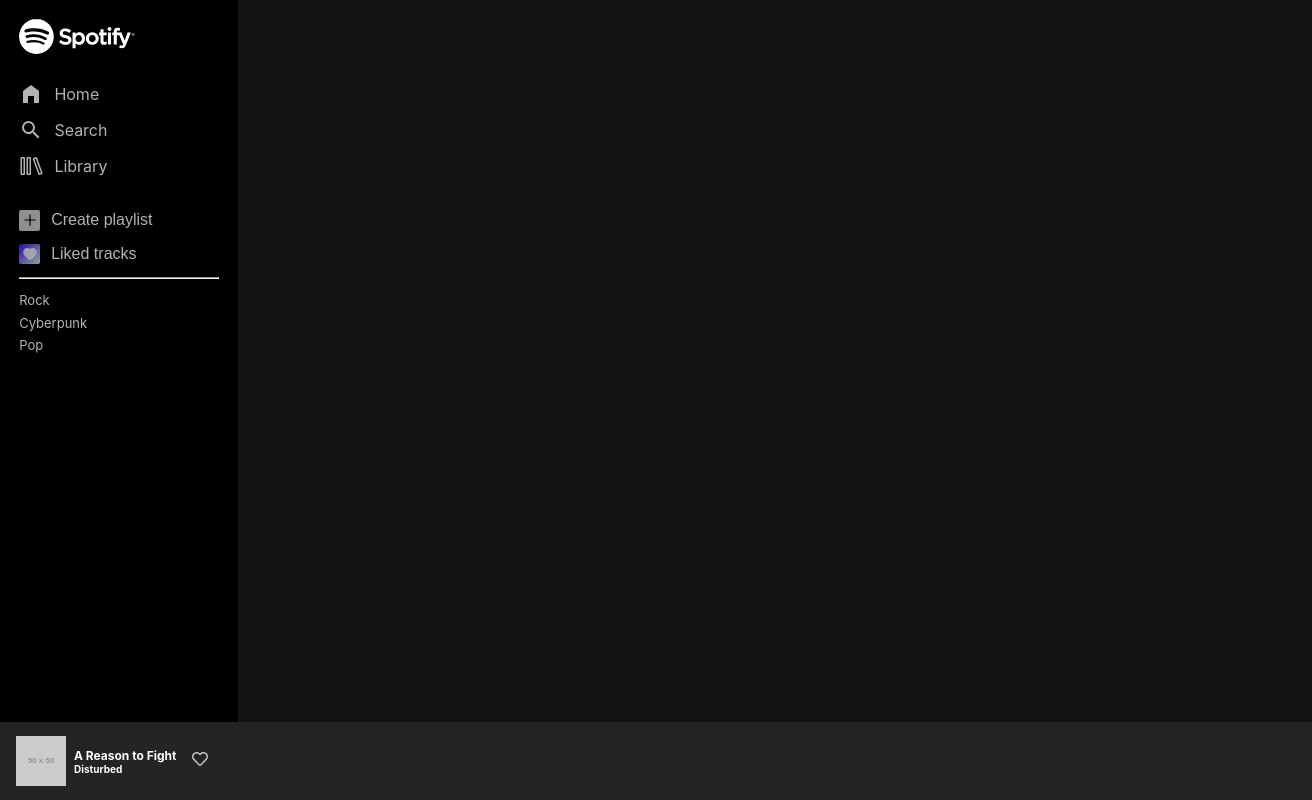
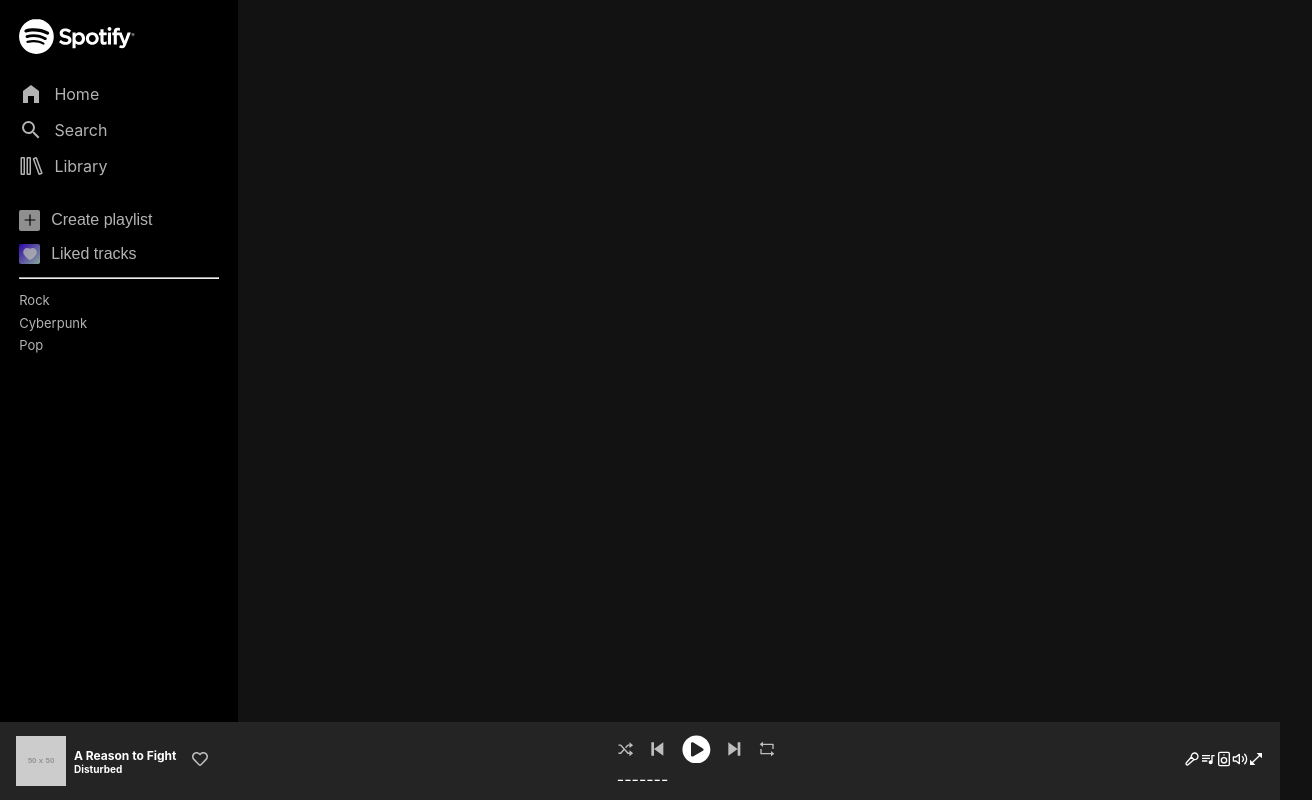
Before and after one commit to LeCarteloo/SpotifyClone, a React (Create React App) app: page / in a window 1280 px wide. Shown: the whole page, 1312 px wide, since content can reach past the window. Built offline with nearby package versions, Linux system fonts and the light colour scheme.

Commit message:
Created ActionButton component, Updated Playbar, Mixin hover style
Added all created buttons to playbar, added icons, states and onClick functions

```diff
--- /dev/null
+++ b/src/components/buttons/ActionButton.tsx
@@ -0,0 +1,34 @@
+import styled, { css } from "styled-components";
+
+type animEnum = "scale" | "opacity";
+
+interface ActionButtonProps {
+  icon: JSX.Element;
+  onClick: React.MouseEventHandler<HTMLButtonElement>;
+  animType?: animEnum;
+}
+
+const StyledButton = styled.button<ActionButtonProps>`
+  ${({ animType }) =>
+    animType === "opacity"
+      ? css`
+          ${({ theme }) => theme.mixins.opacityHover}
+        `
+      : css`
+          ${({ theme }) => theme.mixins.scaleHover}
+        `}
+`;
+
+const ActionButton: React.FC<ActionButtonProps> = ({
+  icon,
+  onClick,
+  animType = "opacity",
+}) => {
+  return (
+    <StyledButton onClick={onClick} animType={animType}>
+      {icon}
+    </StyledButton>
+  );
+};
+
+export default ActionButton;
--- a/src/components/nav/Playbar.tsx
+++ b/src/components/nav/Playbar.tsx
@@ -1,23 +1,38 @@
 import { useState } from "react";
 import styled from "styled-components";
 import LikeButton from "../buttons/LikeButton";
+
+import { BiSkipPrevious, BiSkipNext } from "react-icons/bi";
+import { FaPlayCircle } from "react-icons/fa";
+import { FiRepeat, FiSpeaker, FiVolume2 } from "react-icons/fi";
+import { TbMicrophone2 } from "react-icons/tb";
+import { MdQueueMusic, MdOpenInFull } from "react-icons/md";
+import ShuffleButton from "../buttons/ShuffleButton";
+import RepeatButton from "../buttons/RepeatButton";
+import ActionButton from "../buttons/ActionButton";
 
 const StyledFooter = styled.footer`
   position: absolute;
   padding: 1em;
   bottom: 0;
   background-color: var(--background-elevated-base);
-  width: 100%;
+  width: calc(100% - 2em);
   height: var(--playbar-height);
   align-items: center;
 
   display: flex;
+  justify-content: space-between;
 
-  .current-song {
+  .song-current {
+    display: flex;
+    .song-link {
       display: flex;
       align-items: center;
       height: 100%;
       width: 176px;
+      color: var(--text-base);
+      text-decoration: none;
+
       img {
         margin-right: 0.5em;
       }
@@ -28,30 +43,97 @@
         font-size: var(--fs-xxs);
       }
     }
+  }
+
+  .song-player {
+    display: flex;
+    flex-direction: column;
+    .player-buttons {
+      display: flex;
+      gap: 0.5em;
+    }
+  }
 `;
 
 const Playbar = () => {
   const [liked, setLiked] = useState(false);
+  const [shuffle, setShuffle] = useState(false);
+  const [repeat, setRepeat] = useState(0);
 
   const onLike = () => {
     setLiked(!liked);
   };
 
+  const onShuffle = () => {
+    setShuffle(!shuffle);
+  };
+
+  const onRepeat = () => {
+    if (repeat >= 2) {
+      setRepeat(0);
+      return;
+    }
+
+    setRepeat(repeat + 1);
+  };
+
+  const onNextSong = () => {};
+
+  const onPrevSong = () => {};
+
+  const onPlay = () => {};
+
   return (
     <StyledFooter>
-      <div className="current-song">
+      <div className="song-current">
+        <a href="" className="song-link">
           <img
             src="https://via.placeholder.com/50"
             alt="Song cover"
             width="50px"
             height="50px"
           />
-        <div className="current-info">
+          <div className="song-info">
             <h4>A Reason to Fight</h4>
             <h5>Disturbed</h5>
           </div>
+        </a>
+        <LikeButton isLiked={liked} onClick={onLike} />
       </div>
-      <LikeButton isLiked={liked} onClick={onLike} />
+      <div className="song-player">
+        <div className="player-buttons">
+          <ShuffleButton isClicked={shuffle} onClick={onShuffle} />
+          <ActionButton
+            onClick={onPrevSong}
+            icon={<BiSkipPrevious size="2em" />}
+          />
+          <ActionButton
+            onClick={onPlay}
+            icon={<FaPlayCircle size="1.8em" />}
+            animType={"scale"}
+          />
+          <ActionButton onClick={onNextSong} icon={<BiSkipNext size="2em" />} />
+          <RepeatButton repeatAmount={repeat} onClick={onRepeat} />
+        </div>
+        <div className="player-time">-------</div>
+      </div>
+      <div className="other-features">
+        <button>
+          <TbMicrophone2 />
+        </button>
+        <button>
+          <MdQueueMusic />
+        </button>
+        <button>
+          <FiSpeaker />
+        </button>
+        <button>
+          <FiVolume2 />
+        </button>
+        <button>
+          <MdOpenInFull />
+        </button>
+      </div>
     </StyledFooter>
   );
 };
--- a/src/styles/mixins.ts
+++ b/src/styles/mixins.ts
@@ -27,6 +27,14 @@
       opacity: 1;
     }
   `,
+  scaleHover: css`
+    transform: scale(1);
+    transition: transform 0.2s ease-in-out;
+    &:hover,
+    &:focus-within {
+      transform: scale(1.1);
+    }
+  `,
   buttonActive: css`
     color: var(--text-bright-accent);
     position: relative;
```
Lines whose indentation alone changed are shown as unchanged.
